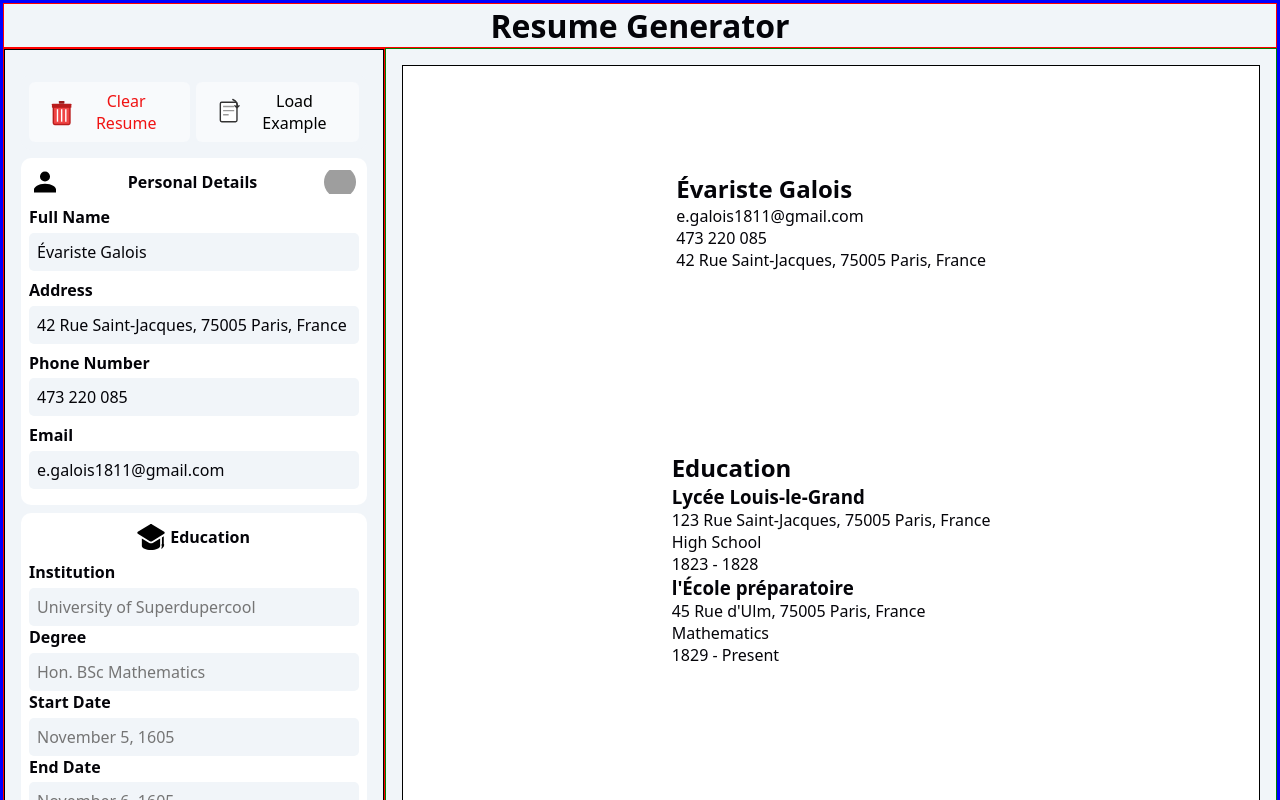
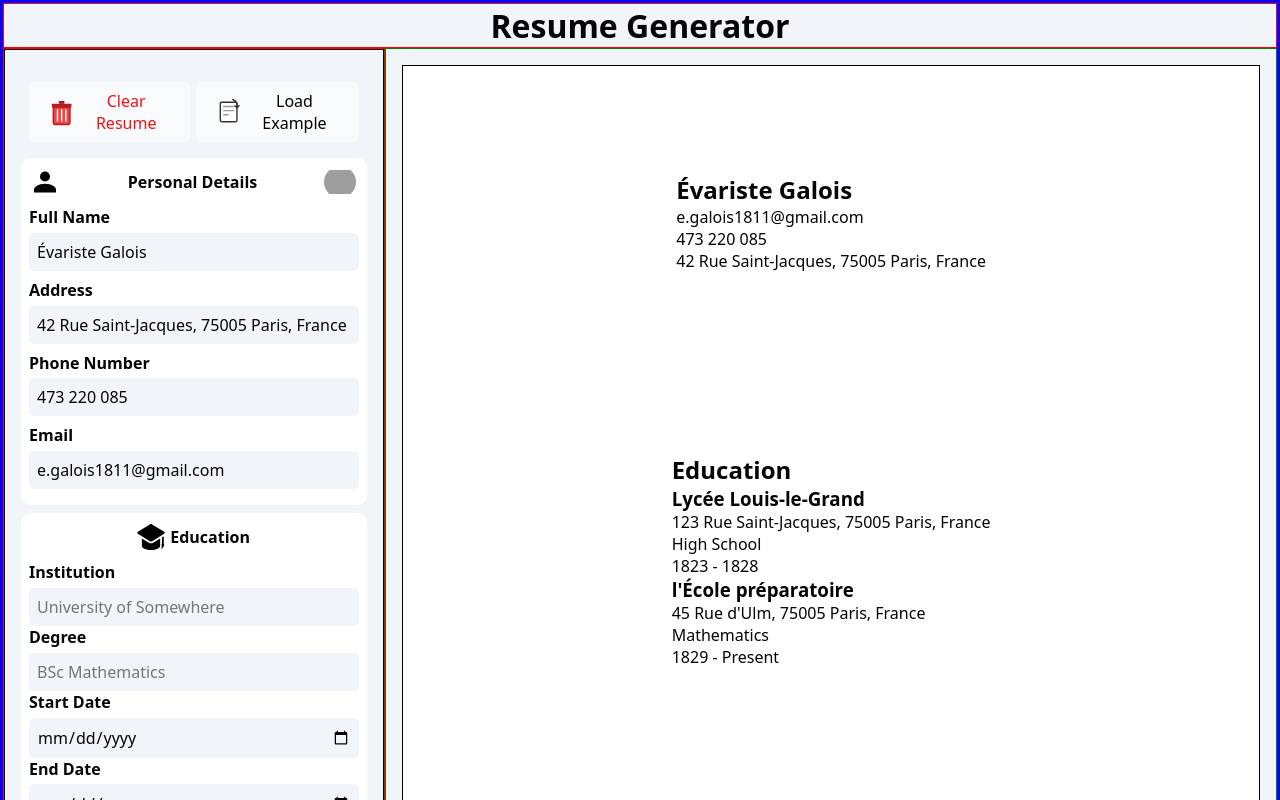
Before and after one commit to implexrr/cv-maker, a React (Vite) app: page / in a window 1280 px wide. Both pictures are taken after a click on the button 339 px from the left and 537 px from the top of the page. Shown: the top 800 px of the page. Built offline with nearby package versions, Linux system fonts and the light colour scheme; grey boxes are pictures that could not be loaded.

Commit message:
refactor: FormBody.jsx

```diff
--- a/src/components/hooks/useFormHandlers.js
+++ b/src/components/hooks/useFormHandlers.js
@@ -17,10 +17,11 @@ export function useFormHandlers({ resumeData, setResumeData, credentialType }) {
 
 
   const saveSubmission = () => {
+
     const slug = slugify(
       `${formData.institution}${formData.degree}${formData.startDate}${formData.endDate}`,
     );
-    const newItem = { ...formData, id: slug, type: credentialType, hidde: false };
+    const newItem = { ...formData, id: slug, type: credentialType, hidden: false };
     setCredentialData([...resumeData[credentialType], newItem]);
     toggleForm();
   };
--- a/src/components/resumeForm/CredentialForm.jsx
+++ b/src/components/resumeForm/CredentialForm.jsx
@@ -1,10 +1,12 @@
 import capitalize from "../../utils/capitalize";
+import credentialFields from "../../data/credentialsFields.json"
 import FormLabel from "./labels/FormLabel";
 import FormBody from "./body/FormBody";
 import CredentialSlices from "./body/CredentialSlices";
 import { useFormHandlers } from "../hooks/useFormHandlers";
 
 const CredentialForm = ({ resumeData, setResumeData, credentialType }) => {
+  console.log(credentialFields[credentialType]);
   const {
     formData,
     setFormData,
@@ -23,12 +25,12 @@ const CredentialForm = ({ resumeData, setResumeData, credentialType }) => {
         labelText={capitalize(credentialType)}
       />
       {isAddingCredential && (
-        // TDL - MAKE THIS MORE DYNAMIC AND ALSO PASS FIELDS
         <FormBody
           formData={formData}
           setFormData={setFormData}
           saveSubmission={saveSubmission}
           toggleForm={toggleForm}
+          credentialFields={credentialFields[credentialType]}
         />
       )}
       <CredentialSlices
--- a/src/components/resumeForm/body/FormBody.jsx
+++ b/src/components/resumeForm/body/FormBody.jsx
@@ -1,100 +1,33 @@
+import capitalize from "../../../utils/capitalize";
+import slugify from "../../../utils/slugify";
 import SaveSubmissionButton from "../buttons/SaveSubmissionButton";
 import CancelSubmissionButton from "../buttons/CancelSubmissionButton";
 
-const FormBody = ({formData, setFormData, saveSubmission, toggleForm}) => {
-  console.log(formData);
+const FormBody = ({formData, setFormData, saveSubmission, toggleForm, credentialFields}) => {
   return (
     <div className="formBody">
-      <div id="institutionInput" className="education inputContainer">
-        <label htmlFor="institution">Institution</label>
+      {
+        credentialFields.map((credentialField) => (
+          <div key={ slugify(credentialField.name + credentialField.type + credentialField.labelText)} className={`${credentialField.name} inputContainer`}>
+          <label htmlFor={credentialField.name}>{capitalize(credentialField.labelText)}</label>
           <input
-          type="text"
-          id="institution"
-          name="institution"
-          placeholder="University of Superdupercool"
-          value={formData.institution}
-          required
+            type={credentialField.type}
+            id={credentialField.name}
+            name={credentialField.name}
+            placeholder={credentialField.placeholder}
+            value={formData[credentialField.name]}
+            required={credentialField.required}
             onChange={(e) =>
-            setFormData((oldForm) => ({
-              ...oldForm,
-              institution: e.target.value,
+              setFormData((oldFormData) => ({
+                ...oldFormData,
+                [credentialField.name]: e.target.value,
               }))
             }
           />
         </div>
-
-      <div id="degreeInput" className="education inputContainer">
-        <label htmlFor="degree">Degree</label>
-        <input
-          type="text"
-          id="degree"
-          name="degree"
-          placeholder="Hon. BSc Mathematics"
-          value={formData.degree}
-          required
-          onChange={(e) =>
-            setFormData((oldForm) => ({
-              ...oldForm,
-              degree: e.target.value,
-            }))
+        ))
       }
-        />
-      </div>
-
-      <div id="startDateInput" className="education inputContainer">
-        <label htmlFor="startDate">Start Date</label>
-        <input
-          type="text"
-          id="startDate"
-          name="startDate"
-          placeholder="November 5, 1605"
-          value={formData.startDate}
-          required
-          onChange={(e) =>
-            setFormData((oldForm) => ({
-              ...oldForm,
-              startDate: e.target.value,
-            }))
-          }
-        />
-      </div>
-
-      <div id="endDateInput" className="education inputContainer">
-        <label htmlFor="endDate">End Date</label>
-        <input
-          type="text"
-          id="endDate"
-          name="endDate"
-          placeholder="November 6, 1605"
-          value={formData.endDate}
-          required
-          onChange={(e) =>
-            setFormData((oldForm) => ({
-              ...oldForm,
-              endDate: e.target.value,
-            }))
-          }
-        />
-      </div>
-
-      <div id="locationInput" className="education inputContainer">
-        <label htmlFor="location">Location</label>
-        <input
-          type="text"
-          id="location"
-          name="location"
-          placeholder="123 Foobar Rd, Barfoo, Canada"
-          value={formData.location}
-          required
-          onChange={(e) =>
-            setFormData((oldForm) => ({
-              ...oldForm,
-              location: e.target.value,
-            }))
-          }
-        />
-      </div>
-      <div id="submitEducation" className="buttonPair">
+      <div className="buttonPair">
         <SaveSubmissionButton saveSubmission={saveSubmission} />
         <CancelSubmissionButton toggleForm={toggleForm} />
       </div>
--- /dev/null
+++ b/src/data/credentialsFields.json
@@ -0,0 +1,42 @@
+{
+  "education": [
+    {
+      "name": "institution",
+      "type": "text",
+      "placeholder": "University of Somewhere",
+      "labelText": "Institution",
+      "required": true
+    },
+    {
+      "name": "degree",
+      "type": "text",
+      "placeholder": "BSc Mathematics",
+      "labelText": "Degree",
+      "required": true
+    },
+    {
+      "name": "startDate",
+      "type": "date",
+      "placeholder": "November 5, 1605",
+      "labelText": "Start Date",
+      "required": true
+    },
+    {
+      "name": "endDate",
+      "type": "date",
+      "placeholder": "November 6, 1605",
+      "labelText": "End Date",
+      "required": true
+    },
+    {
+      "name": "location",
+      "type": "text",
+      "placeholder": "123 Foobar Rd, Barfoo, Canada",
+      "labelText": "Location",
+      "required": true
+    }
+  ],
+  "experience": [
+
+  ]
+}
```
Lines whose indentation alone changed are shown as unchanged.
